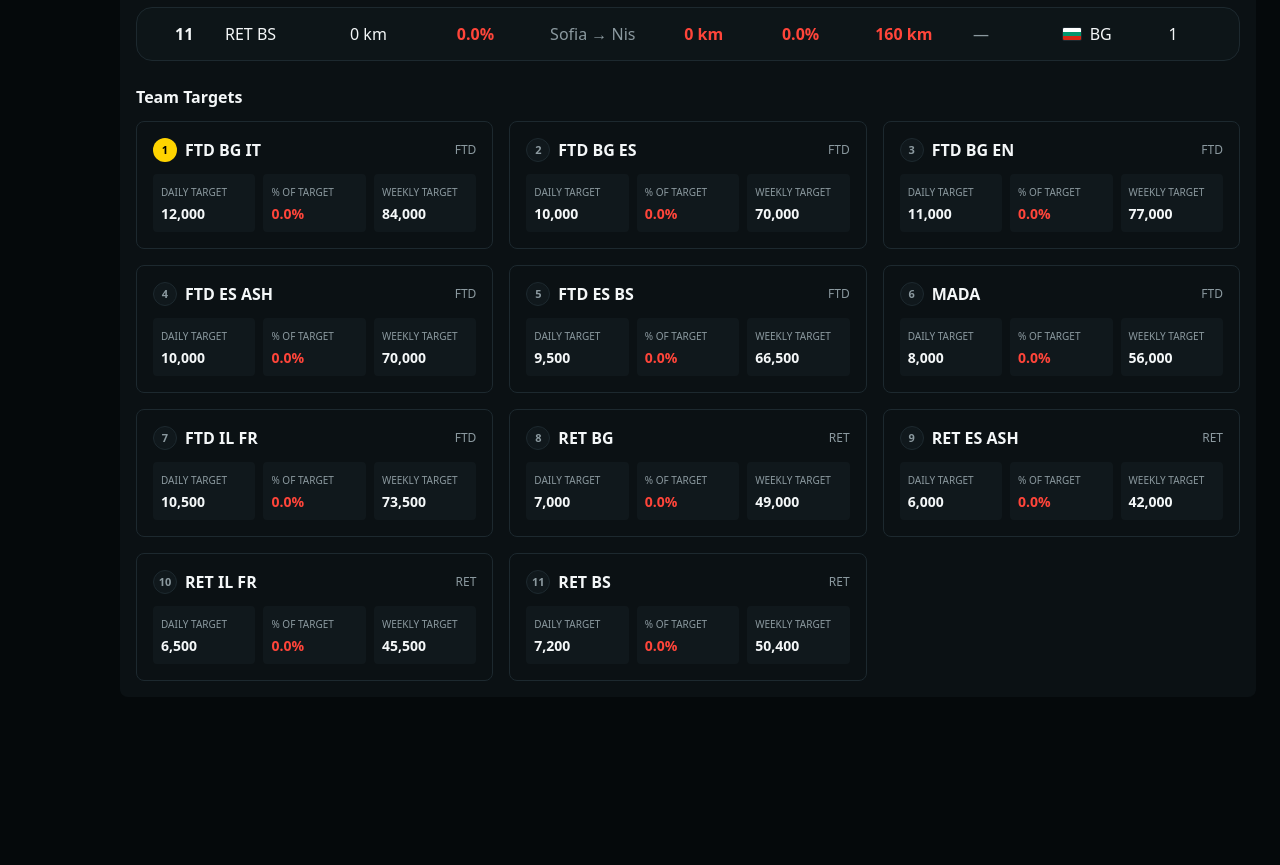
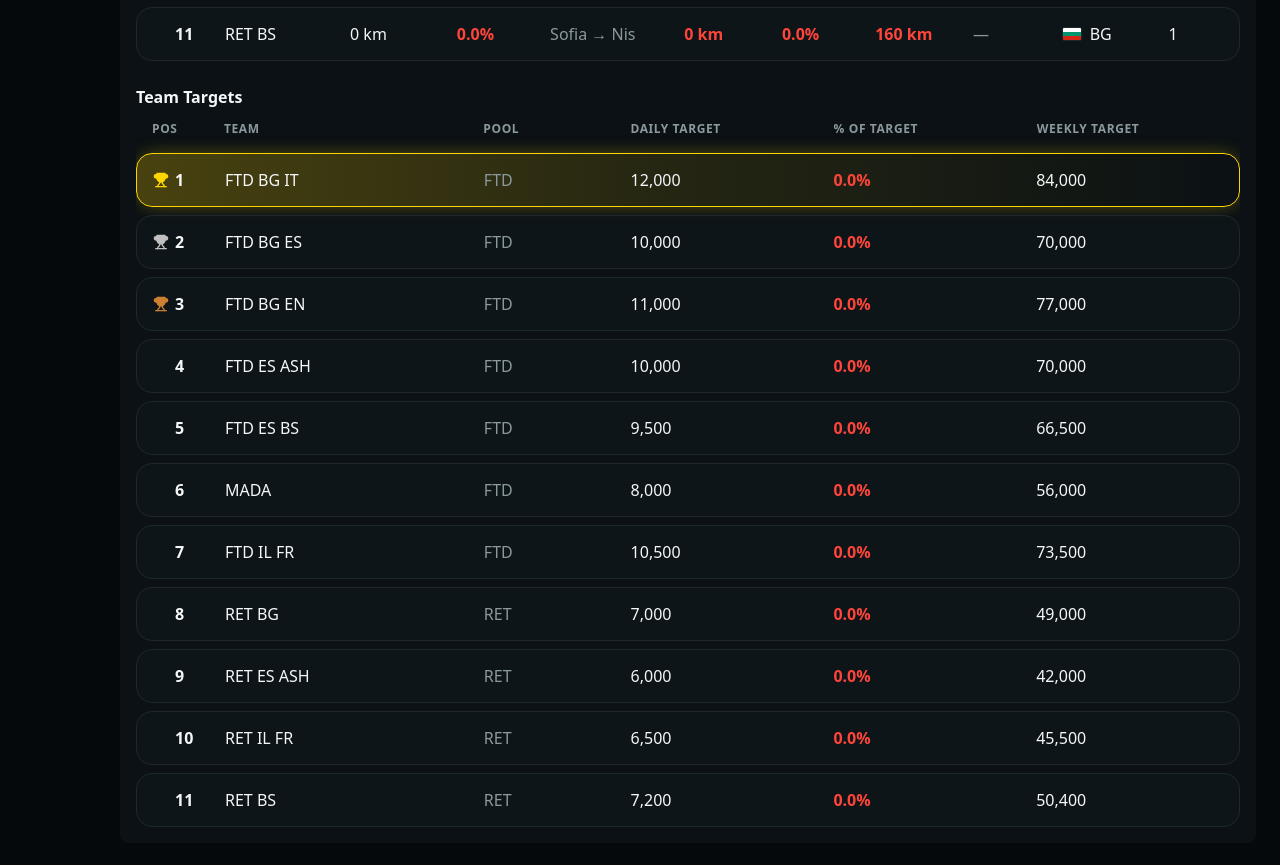
Before and after one commit to J055-B/Callisto-Tour, a Next.js app: page /leaderboard in a window 1280 px wide. Shown: the part 834-1699 px from the top of the page. Before the commit the page ends 1555 px from the top, so only its background shows below. Built offline with nearby package versions, Linux system fonts and the light colour scheme; no server answers.

Commit message:
Add files via upload

```diff
--- a/components/leaderboard/DetailedLeaderboard.tsx
+++ b/components/leaderboard/DetailedLeaderboard.tsx
@@ -27,6 +27,9 @@ function progressColor(pct: number, allowOverflow: boolean) {
 // TARGET" (today's target%) and "% OF JOURNEY" (progress around the whole
 // 17,250km loop) — this page-specific view only, per the Aug 2026 ask.
 const GRID_COLS = '56px 1.2fr 1fr 0.85fr 1.3fr 0.9fr 0.85fr 0.9fr 0.8fr 1fr 0.6fr'
+
+// Team Targets table below — fewer columns, so its own template.
+const TARGETS_GRID_COLS = '56px 1.3fr 0.7fr 1fr 1fr 1fr'
 
 function journeyPctFor(totalDistance: number) {
   const wrapped = ((totalDistance % LOOP_KM) + LOOP_KM) % LOOP_KM
@@ -112,50 +115,52 @@ export default function DetailedLeaderboard({ entries }: { entries: LeaderboardE
         </div>
       </div>
 
-      {/* Per-team target cards */}
+      {/* Per-team target table — same row/column style as the leaderboard above */}
       <div>
         <h3 className="text-base font-semibold mb-3">Team Targets</h3>
-        <div className="grid grid-cols-1 sm:grid-cols-2 lg:grid-cols-3 gap-4">
+        <div className="overflow-x-auto">
+          <div className="min-w-[700px]">
+            <div className="grid gap-4 px-4 pb-1 text-xs font-bold uppercase tracking-wider text-secondaryText" style={{ gridTemplateColumns: TARGETS_GRID_COLS }}>
+              <div>POS</div>
+              <div>TEAM</div>
+              <div>POOL</div>
+              <div>DAILY TARGET</div>
+              <div>% OF TARGET</div>
+              <div>WEEKLY TARGET</div>
+            </div>
+            <div className="mt-3 space-y-2">
               {entries.map((e, i) => {
                 const pos = i + 1
+                const isLeader = pos === 1
                 const weeklyTarget = weeklyTargetForToday(e.dailyTarget)
                 return (
-              <div key={e.id} className="rounded-lg p-4 app-surface border border-border">
-                <div className="flex items-center justify-between">
-                  <div className="flex items-center gap-2">
-                    <span
+                  <div
+                    key={e.id}
                     className={
-                        'w-6 h-6 rounded-full flex items-center justify-center text-[11px] font-bold shrink-0 ' +
-                        (pos === 1 ? 'bg-yellow text-black' : 'bg-elevated border border-border text-secondaryText')
+                      'grid items-center gap-4 rounded-2xl px-4 py-3.5 transition-colors ' +
+                      (isLeader
+                        ? 'bg-gradient-to-r from-yellow/25 via-yellow/10 to-transparent border border-yellow shadow-[0_0_20px_-6px_rgba(255,212,0,0.6)]'
+                        : 'bg-elevated/60 border border-border')
                     }
+                    style={{ gridTemplateColumns: TARGETS_GRID_COLS }}
                   >
-                      {pos}
-                    </span>
-                    <span className="font-bold">{e.teamCode}</span>
+                    <div>
+                      <Position pos={pos} />
                     </div>
-                  <span className="text-xs text-secondaryText">{e.pool}</span>
-                </div>
-                <div className="grid grid-cols-3 gap-2 mt-3 text-sm">
-                  <div className="p-2 bg-elevated rounded">
-                    <div className="text-[10px] text-secondaryText">DAILY TARGET</div>
-                    <div className="font-bold mt-0.5">{e.dailyTarget.toLocaleString()}</div>
-                  </div>
-                  <div className="p-2 bg-elevated rounded">
-                    <div className="text-[10px] text-secondaryText">% OF TARGET</div>
-                    <div className="font-bold mt-0.5" style={{ color: progressColor(e.targetPct, true) }}>
+                    <div className="font-medium">{e.teamCode}</div>
+                    <div className="text-secondaryText">{e.pool}</div>
+                    <div>{e.dailyTarget.toLocaleString()}</div>
+                    <div className="font-semibold" style={{ color: progressColor(e.targetPct, true) }}>
                       {e.targetPct.toFixed(1)}%
                     </div>
-                  </div>
-                  <div className="p-2 bg-elevated rounded">
-                    <div className="text-[10px] text-secondaryText">WEEKLY TARGET</div>
-                    <div className="font-bold mt-0.5">{weeklyTarget.toLocaleString()}</div>
-                  </div>
-                </div>
+                    <div>{weeklyTarget.toLocaleString()}</div>
                   </div>
                 )
               })}
             </div>
           </div>
         </div>
+      </div>
+    </div>
   )
 }
```
Lines whose indentation alone changed are shown as unchanged.
